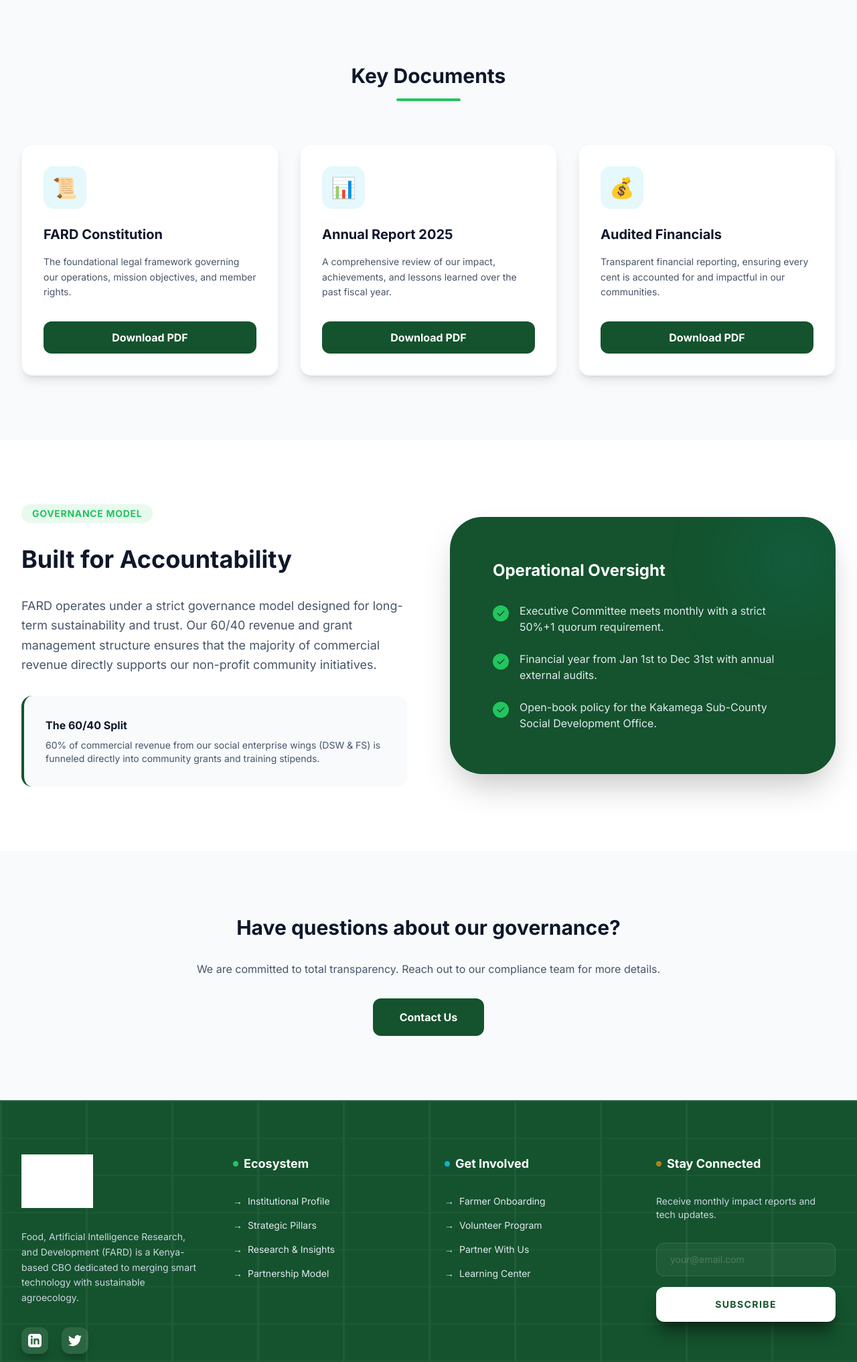
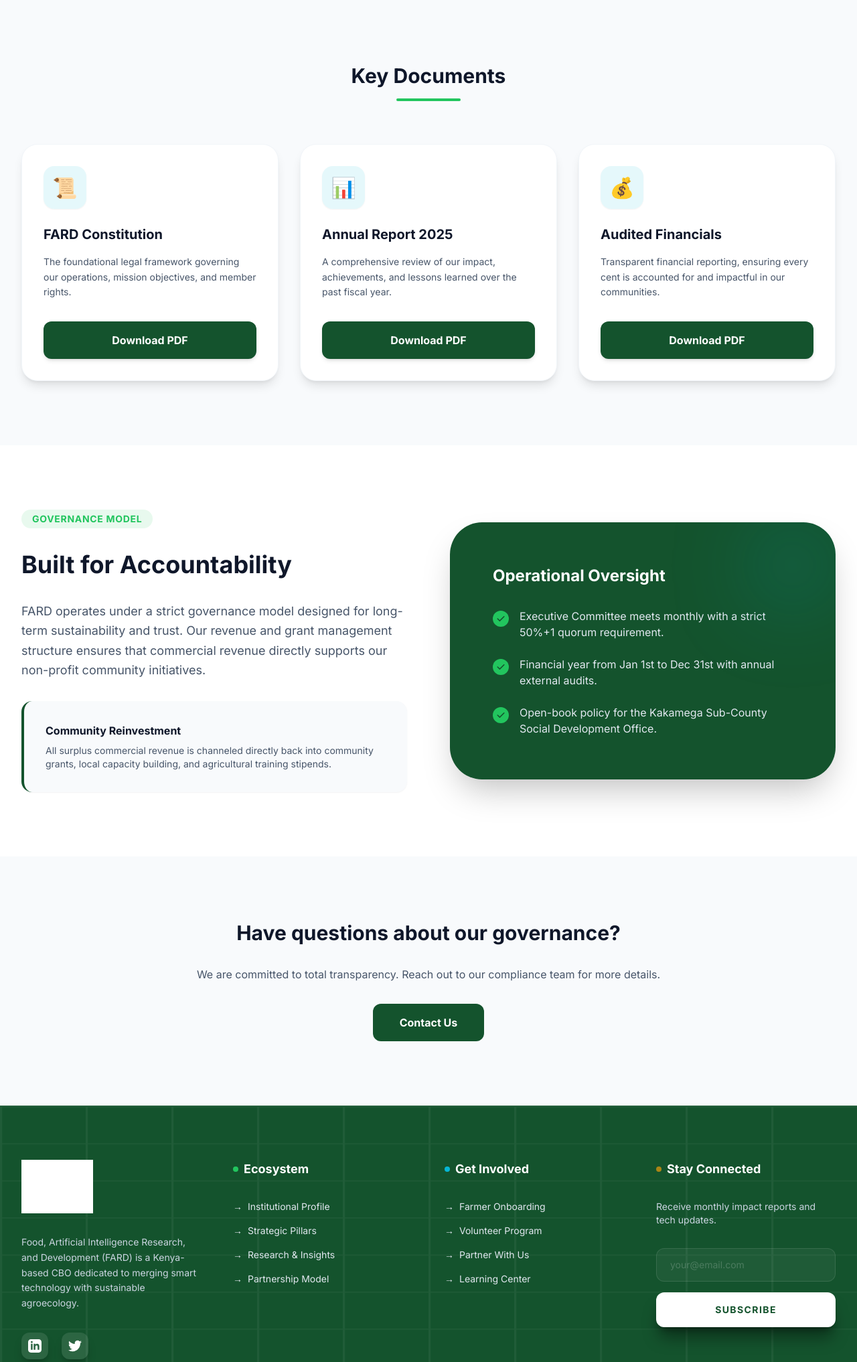
Before and after one commit to delstarford123/FARD-WEBSITE, a Flask app: page /transparency in a window 1280 px wide. Shown: the part 462-2496 px from the top of the page at 67% size. Run offline with Flask 3, Linux system fonts and the light colour scheme; data that the repository does not hold is empty; some libraries are stand-ins or nearby versions; grey boxes are pictures that could not be loaded.

Commit message:
style: optimize UI/UX, add Unsplash backgrounds, and remove 60/40 Split references across system pages

```diff
--- a/templates/pages/get_involved.html
+++ b/templates/pages/get_involved.html
@@ -113,7 +113,7 @@
                 </div>
                 <h2 class="text-4xl font-bold text-slate-900">Partner with FARD</h2>
                 <p class="text-slate-600 text-lg leading-relaxed">
-                    We offer a unique, transparent 60/40 revenue structure that ensures grant funds reach the grassroots while supporting high-tech R&D. We welcome partnerships with NGOs, government bodies, and impact investors.
+                    We offer a unique, transparent sustainability model that ensures surplus commercial revenue directly supports our non-profit community initiatives while driving high-tech grassroots R&D. We welcome partnerships with NGOs, government bodies, and impact investors.
                 </p>
                 <div class="pt-4">
                     <a href="{{ url_for('partner_pitch') }}" class="inline-block bg-forest text-white font-bold px-10 py-4 rounded-xl hover:bg-forest/90 transition-all transform hover:-translate-y-1 shadow-lg shadow-forest/20">
--- a/templates/pages/pillars.html
+++ b/templates/pages/pillars.html
@@ -52,8 +52,8 @@
             <div class="bg-slate-50 p-12 rounded-[4rem] border border-slate-100 relative overflow-hidden group">
                 <div class="absolute top-0 right-0 w-64 h-64 bg-forest/5 blur-3xl rounded-full group-hover:scale-125 transition-transform duration-1000"></div>
                 <h4 class="text-xs font-black uppercase tracking-widest text-slate-400 mb-6">Impact Metric</h4>
-                <p class="text-6xl font-black text-forest mb-4">60/40</p>
-                <p class="text-sm text-slate-500 font-bold uppercase tracking-wider">Revenue Structure for Grassroots Resilience</p>
+                <p class="text-5xl font-black text-forest mb-4 leading-none">Reinvested</p>
+                <p class="text-sm text-slate-500 font-bold uppercase tracking-wider">Surplus Revenue Supporting Grassroots Resilience</p>
             </div>
         </div>
 
--- a/templates/pages/transparency.html
+++ b/templates/pages/transparency.html
@@ -35,37 +35,43 @@
 
         <div class="grid grid-cols-1 md:grid-cols-3 gap-8">
             <!-- Document Card 1 -->
-            <div class="bg-white p-8 rounded-2xl shadow-lg hover:shadow-xl transition-all duration-300 border border-slate-100 group">
-                <div class="w-16 h-16 bg-tech/10 rounded-2xl flex items-center justify-center text-3xl mb-6 group-hover:bg-tech group-hover:text-white transition-colors duration-300">📜</div>
-                <h4 class="text-xl font-bold text-slate-900 mb-4">FARD Constitution</h4>
+            <div class="bg-white p-8 rounded-3xl shadow-lg hover:shadow-2xl hover:scale-[1.02] hover:border-leaf/30 transition-all duration-300 border border-slate-100 group flex flex-col justify-between">
+                <div>
+                    <div class="w-16 h-16 bg-tech/10 rounded-2xl flex items-center justify-center text-3xl mb-6 group-hover:bg-tech group-hover:text-white transition-colors duration-300 shadow-sm">📜</div>
+                    <h4 class="text-xl font-bold text-slate-900 mb-4 group-hover:text-forest transition-colors">FARD Constitution</h4>
                     <p class="text-slate-600 leading-relaxed mb-8 text-sm">
                         The foundational legal framework governing our operations, mission objectives, and member rights.
                     </p>
-                <a href="#" class="inline-block w-full py-3 px-6 bg-forest text-white font-bold rounded-xl text-center hover:bg-forest/90 transform hover:-translate-y-1 transition-all duration-300">
+                </div>
+                <a href="#" class="inline-block w-full py-4 px-6 bg-forest text-white font-bold rounded-xl text-center hover:bg-forest/90 transform hover:-translate-y-0.5 shadow-md hover:shadow-lg transition-all duration-300">
                     Download PDF
                 </a>
             </div>
 
             <!-- Document Card 2 -->
-            <div class="bg-white p-8 rounded-2xl shadow-lg hover:shadow-xl transition-all duration-300 border border-slate-100 group">
-                <div class="w-16 h-16 bg-tech/10 rounded-2xl flex items-center justify-center text-3xl mb-6 group-hover:bg-tech group-hover:text-white transition-colors duration-300">📊</div>
-                <h4 class="text-xl font-bold text-slate-900 mb-4">Annual Report 2025</h4>
+            <div class="bg-white p-8 rounded-3xl shadow-lg hover:shadow-2xl hover:scale-[1.02] hover:border-leaf/30 transition-all duration-300 border border-slate-100 group flex flex-col justify-between">
+                <div>
+                    <div class="w-16 h-16 bg-tech/10 rounded-2xl flex items-center justify-center text-3xl mb-6 group-hover:bg-tech group-hover:text-white transition-colors duration-300 shadow-sm">📊</div>
+                    <h4 class="text-xl font-bold text-slate-900 mb-4 group-hover:text-forest transition-colors">Annual Report 2025</h4>
                     <p class="text-slate-600 leading-relaxed mb-8 text-sm">
                         A comprehensive review of our impact, achievements, and lessons learned over the past fiscal year.
                     </p>
-                <a href="#" class="inline-block w-full py-3 px-6 bg-forest text-white font-bold rounded-xl text-center hover:bg-forest/90 transform hover:-translate-y-1 transition-all duration-300">
+                </div>
+                <a href="#" class="inline-block w-full py-4 px-6 bg-forest text-white font-bold rounded-xl text-center hover:bg-forest/90 transform hover:-translate-y-0.5 shadow-md hover:shadow-lg transition-all duration-300">
                     Download PDF
                 </a>
             </div>
 
             <!-- Document Card 3 -->
-            <div class="bg-white p-8 rounded-2xl shadow-lg hover:shadow-xl transition-all duration-300 border border-slate-100 group">
-                <div class="w-16 h-16 bg-tech/10 rounded-2xl flex items-center justify-center text-3xl mb-6 group-hover:bg-tech group-hover:text-white transition-colors duration-300">💰</div>
-                <h4 class="text-xl font-bold text-slate-900 mb-4">Audited Financials</h4>
+            <div class="bg-white p-8 rounded-3xl shadow-lg hover:shadow-2xl hover:scale-[1.02] hover:border-leaf/30 transition-all duration-300 border border-slate-100 group flex flex-col justify-between">
+                <div>
+                    <div class="w-16 h-16 bg-tech/10 rounded-2xl flex items-center justify-center text-3xl mb-6 group-hover:bg-tech group-hover:text-white transition-colors duration-300 shadow-sm">💰</div>
+                    <h4 class="text-xl font-bold text-slate-900 mb-4 group-hover:text-forest transition-colors">Audited Financials</h4>
                     <p class="text-slate-600 leading-relaxed mb-8 text-sm">
                         Transparent financial reporting, ensuring every cent is accounted for and impactful in our communities.
                     </p>
-                <a href="#" class="inline-block w-full py-3 px-6 bg-forest text-white font-bold rounded-xl text-center hover:bg-forest/90 transform hover:-translate-y-1 transition-all duration-300">
+                </div>
+                <a href="#" class="inline-block w-full py-4 px-6 bg-forest text-white font-bold rounded-xl text-center hover:bg-forest/90 transform hover:-translate-y-0.5 shadow-md hover:shadow-lg transition-all duration-300">
                     Download PDF
                 </a>
             </div>
@@ -83,12 +89,12 @@
                 </div>
                 <h2 class="text-4xl font-bold text-slate-900 leading-tight">Built for Accountability</h2>
                 <p class="text-slate-600 text-lg leading-relaxed">
-                    FARD operates under a strict governance model designed for long-term sustainability and trust. Our 60/40 revenue and grant management structure ensures that the majority of commercial revenue directly supports our non-profit community initiatives.
+                    FARD operates under a strict governance model designed for long-term sustainability and trust. Our revenue and grant management structure ensures that commercial revenue directly supports our non-profit community initiatives.
                 </p>
-                <div class="bg-slate-50 p-8 rounded-2xl border-l-4 border-forest">
-                    <h3 class="font-bold text-slate-900 mb-2">The 60/40 Split</h3>
+                <div class="bg-slate-50 p-8 rounded-2xl border-l-4 border-forest shadow-sm">
+                    <h3 class="font-bold text-slate-900 mb-2">Community Reinvestment</h3>
                     <p class="text-slate-600 text-sm">
-                        60% of commercial revenue from our social enterprise wings (DSW & FS) is funneled directly into community grants and training stipends.
+                        All surplus commercial revenue is channeled directly back into community grants, local capacity building, and agricultural training stipends.
                     </p>
                 </div>
             </div>
```
Also changed, not shown: templates/auth/login.html (+7 -4 lines), templates/auth/register.html (+7 -4 lines), templates/dashboards/admin/index.html (+12 -10 lines), templates/dashboards/farmer/index.html (+9 -5 lines), templates/dashboards/volunteer/index.html (+9 -5 lines), templates/portals/farmer_intake.html (+5 -2 lines), templates/portals/partner_pitch.html (+7 -4 lines), templates/portals/volunteer_form.html (+5 -2 lines). Lines whose indentation alone changed are shown as unchanged.
